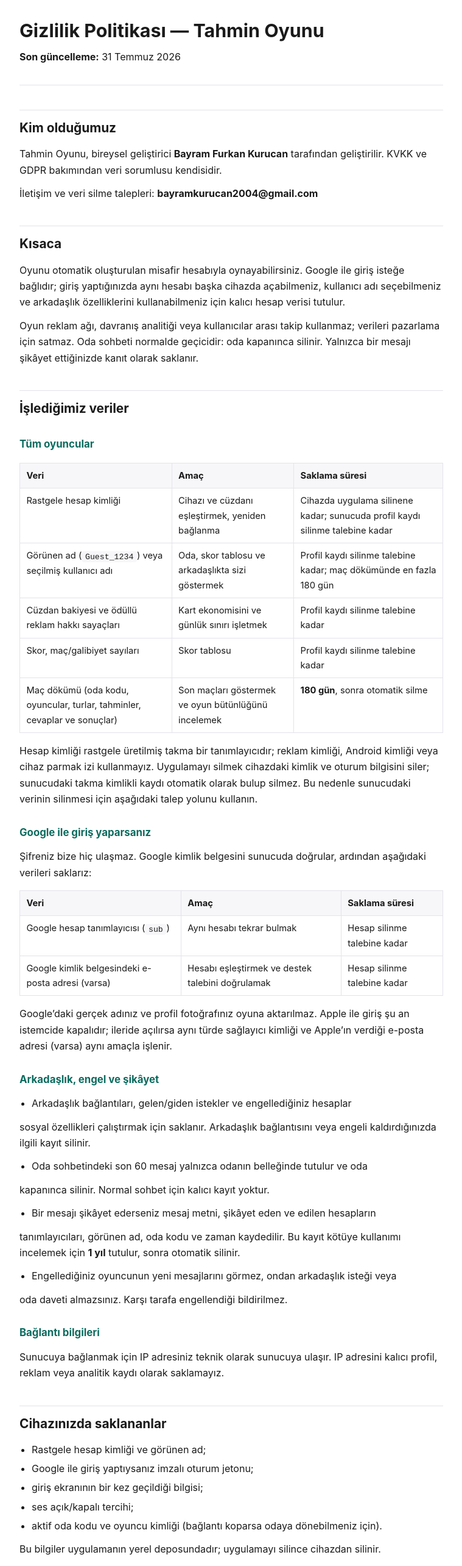
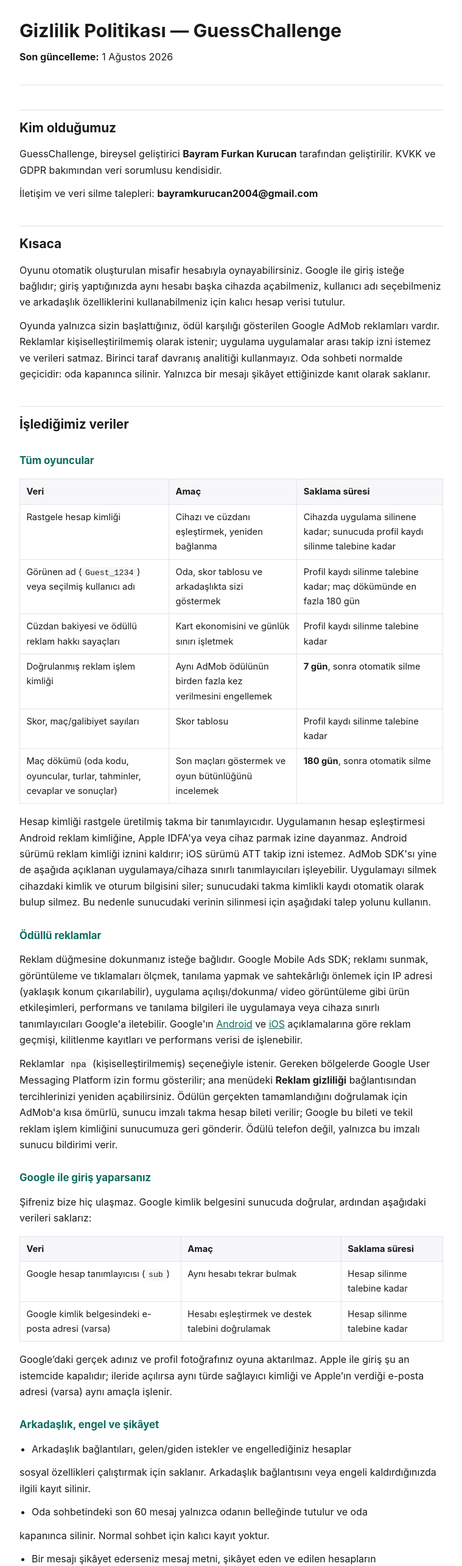
Before and after one commit to bayramfurkankurucan/tahminoyunu-gizlilik, a plain HTML site: page index.html in a window 1280 px wide. Shown: the top 2568 px of the page at 61% size, without its empty margins (260-1019 px from the left). Drawn offline with Linux system fonts and the light colour scheme.

Commit message:
Gizlilik sayfasini GuessChallenge icin guncelle

```diff
--- a/index.html
+++ b/index.html
@@ -3,8 +3,8 @@
 <head>
 <meta charset="utf-8">
 <meta name="viewport" content="width=device-width, initial-scale=1">
-<title>Gizlilik Politikası — Tahmin Oyunu</title>
-<meta name="description" content="Tahmin Oyunu gizlilik politikası: hangi veriler işleniyor, ne kadar saklanıyor, haklarınız neler.">
+<title>Gizlilik Politikası — GuessChallenge</title>
+<meta name="description" content="GuessChallenge gizlilik politikası: hangi veriler işleniyor, ne kadar saklanıyor, haklarınız neler.">
 <style>
   :root { color-scheme: light dark; --bg:#fff; --fg:#1a1a1a; --muted:#5a5a6a; --line:#e3e3ea; --accent:#0b6b5e; --card:#f7f7fa; }
   @media (prefers-color-scheme: dark) {
@@ -39,19 +39,22 @@
 </style>
 </head>
 <body>
-<h1>Gizlilik Politikası — Tahmin Oyunu</h1>
-<p><strong>Son güncelleme:</strong> 31 Temmuz 2026</p>
+<h1>Gizlilik Politikası — GuessChallenge</h1>
+<p><strong>Son güncelleme:</strong> 1 Ağustos 2026</p>
 <hr>
 <h2>Kim olduğumuz</h2>
-<p>Tahmin Oyunu, bireysel geliştirici <strong>Bayram Furkan Kurucan</strong> tarafından geliştirilir. KVKK ve GDPR bakımından veri sorumlusu kendisidir.</p>
+<p>GuessChallenge, bireysel geliştirici <strong>Bayram Furkan Kurucan</strong> tarafından geliştirilir. KVKK ve GDPR bakımından veri sorumlusu kendisidir.</p>
 <p>İletişim ve veri silme talepleri: <strong>bayramkurucan2004@gmail.com</strong></p>
 <h2>Kısaca</h2>
 <p>Oyunu otomatik oluşturulan misafir hesabıyla oynayabilirsiniz. Google ile giriş isteğe bağlıdır; giriş yaptığınızda aynı hesabı başka cihazda açabilmeniz, kullanıcı adı seçebilmeniz ve arkadaşlık özelliklerini kullanabilmeniz için kalıcı hesap verisi tutulur.</p>
-<p>Oyun reklam ağı, davranış analitiği veya kullanıcılar arası takip kullanmaz; verileri pazarlama için satmaz. Oda sohbeti normalde geçicidir: oda kapanınca silinir. Yalnızca bir mesajı şikâyet ettiğinizde kanıt olarak saklanır.</p>
+<p>Oyunda yalnızca sizin başlattığınız, ödül karşılığı gösterilen Google AdMob reklamları vardır. Reklamlar kişiselleştirilmemiş olarak istenir; uygulama uygulamalar arası takip izni istemez ve verileri satmaz. Birinci taraf davranış analitiği kullanmayız. Oda sohbeti normalde geçicidir: oda kapanınca silinir. Yalnızca bir mesajı şikâyet ettiğinizde kanıt olarak saklanır.</p>
 <h2>İşlediğimiz veriler</h2>
 <h3>Tüm oyuncular</h3>
-<div class="scroll"><table><thead><tr><th>Veri</th><th>Amaç</th><th>Saklama süresi</th></tr></thead><tbody><tr><td>Rastgele hesap kimliği</td><td>Cihazı ve cüzdanı eşleştirmek, yeniden bağlanma</td><td>Cihazda uygulama silinene kadar; sunucuda profil kaydı silinme talebine kadar</td></tr><tr><td>Görünen ad (<code>Guest_1234</code>) veya seçilmiş kullanıcı adı</td><td>Oda, skor tablosu ve arkadaşlıkta sizi göstermek</td><td>Profil kaydı silinme talebine kadar; maç dökümünde en fazla 180 gün</td></tr><tr><td>Cüzdan bakiyesi ve ödüllü reklam hakkı sayaçları</td><td>Kart ekonomisini ve günlük sınırı işletmek</td><td>Profil kaydı silinme talebine kadar</td></tr><tr><td>Skor, maç/galibiyet sayıları</td><td>Skor tablosu</td><td>Profil kaydı silinme talebine kadar</td></tr><tr><td>Maç dökümü (oda kodu, oyuncular, turlar, tahminler, cevaplar ve sonuçlar)</td><td>Son maçları göstermek ve oyun bütünlüğünü incelemek</td><td><strong>180 gün</strong>, sonra otomatik silme</td></tr></tbody></table></div>
-<p>Hesap kimliği rastgele üretilmiş takma bir tanımlayıcıdır; reklam kimliği, Android kimliği veya cihaz parmak izi kullanmayız. Uygulamayı silmek cihazdaki kimlik ve oturum bilgisini siler; sunucudaki takma kimlikli kaydı otomatik olarak bulup silmez. Bu nedenle sunucudaki verinin silinmesi için aşağıdaki talep yolunu kullanın.</p>
+<div class="scroll"><table><thead><tr><th>Veri</th><th>Amaç</th><th>Saklama süresi</th></tr></thead><tbody><tr><td>Rastgele hesap kimliği</td><td>Cihazı ve cüzdanı eşleştirmek, yeniden bağlanma</td><td>Cihazda uygulama silinene kadar; sunucuda profil kaydı silinme talebine kadar</td></tr><tr><td>Görünen ad (<code>Guest_1234</code>) veya seçilmiş kullanıcı adı</td><td>Oda, skor tablosu ve arkadaşlıkta sizi göstermek</td><td>Profil kaydı silinme talebine kadar; maç dökümünde en fazla 180 gün</td></tr><tr><td>Cüzdan bakiyesi ve ödüllü reklam hakkı sayaçları</td><td>Kart ekonomisini ve günlük sınırı işletmek</td><td>Profil kaydı silinme talebine kadar</td></tr><tr><td>Doğrulanmış reklam işlem kimliği</td><td>Aynı AdMob ödülünün birden fazla kez verilmesini engellemek</td><td><strong>7 gün</strong>, sonra otomatik silme</td></tr><tr><td>Skor, maç/galibiyet sayıları</td><td>Skor tablosu</td><td>Profil kaydı silinme talebine kadar</td></tr><tr><td>Maç dökümü (oda kodu, oyuncular, turlar, tahminler, cevaplar ve sonuçlar)</td><td>Son maçları göstermek ve oyun bütünlüğünü incelemek</td><td><strong>180 gün</strong>, sonra otomatik silme</td></tr></tbody></table></div>
+<p>Hesap kimliği rastgele üretilmiş takma bir tanımlayıcıdır. Uygulamanın hesap eşleştirmesi Android reklam kimliğine, Apple IDFA'ya veya cihaz parmak izine dayanmaz. Android sürümü reklam kimliği iznini kaldırır; iOS sürümü ATT takip izni istemez. AdMob SDK'sı yine de aşağıda açıklanan uygulamaya/cihaza sınırlı tanımlayıcıları işleyebilir. Uygulamayı silmek cihazdaki kimlik ve oturum bilgisini siler; sunucudaki takma kimlikli kaydı otomatik olarak bulup silmez. Bu nedenle sunucudaki verinin silinmesi için aşağıdaki talep yolunu kullanın.</p>
+<h3>Ödüllü reklamlar</h3>
+<p>Reklam düğmesine dokunmanız isteğe bağlıdır. Google Mobile Ads SDK; reklamı sunmak, görüntüleme ve tıklamaları ölçmek, tanılama yapmak ve sahtekârlığı önlemek için IP adresi (yaklaşık konum çıkarılabilir), uygulama açılışı/dokunma/ video görüntüleme gibi ürün etkileşimleri, performans ve tanılama bilgileri ile uygulamaya veya cihaza sınırlı tanımlayıcıları Google'a iletebilir. Google'ın <a href="https://developers.google.com/admob/android/privacy/play-data-disclosure">Android</a> ve <a href="https://developers.google.com/admob/ios/privacy/data-disclosure">iOS</a> açıklamalarına göre reklam geçmişi, kilitlenme kayıtları ve performans verisi de işlenebilir.</p>
+<p>Reklamlar <code>npa</code> (kişiselleştirilmemiş) seçeneğiyle istenir. Gereken bölgelerde Google User Messaging Platform izin formu gösterilir; ana menüdeki <strong>Reklam gizliliği</strong> bağlantısından tercihlerinizi yeniden açabilirsiniz. Ödülün gerçekten tamamlandığını doğrulamak için AdMob'a kısa ömürlü, sunucu imzalı takma hesap bileti verilir; Google bu bileti ve tekil reklam işlem kimliğini sunucumuza geri gönderir. Ödülü telefon değil, yalnızca bu imzalı sunucu bildirimi verir.</p>
 <h3>Google ile giriş yaparsanız</h3>
 <p>Şifreniz bize hiç ulaşmaz. Google kimlik belgesini sunucuda doğrular, ardından aşağıdaki verileri saklarız:</p>
 <div class="scroll"><table><thead><tr><th>Veri</th><th>Amaç</th><th>Saklama süresi</th></tr></thead><tbody><tr><td>Google hesap tanımlayıcısı (<code>sub</code>)</td><td>Aynı hesabı tekrar bulmak</td><td>Hesap silinme talebine kadar</td></tr><tr><td>Google kimlik belgesindeki e-posta adresi (varsa)</td><td>Hesabı eşleştirmek ve destek talebini doğrulamak</td><td>Hesap silinme talebine kadar</td></tr></tbody></table></div>
@@ -66,15 +69,16 @@
 <ul><li>Engellediğiniz oyuncunun yeni mesajlarını görmez, ondan arkadaşlık isteği veya</li></ul>
 <p>oda daveti almazsınız. Karşı tarafa engellendiği bildirilmez.</p>
 <h3>Bağlantı bilgileri</h3>
-<p>Sunucuya bağlanmak için IP adresiniz teknik olarak sunucuya ulaşır. IP adresini kalıcı profil, reklam veya analitik kaydı olarak saklamayız.</p>
+<p>Oyun sunucusuna bağlanmak için IP adresiniz teknik olarak sunucuya ulaşır. Biz IP adresini kalıcı profil veya birinci taraf analitik kaydı olarak saklamayız. AdMob'un IP adresini işlemesi yukarıdaki ödüllü reklam bölümünde ayrıca açıklanır.</p>
 <h2>Cihazınızda saklananlar</h2>
 <ul><li>Rastgele hesap kimliği ve görünen ad;</li><li>Google ile giriş yaptıysanız imzalı oturum jetonu;</li><li>giriş ekranının bir kez geçildiği bilgisi;</li><li>ses açık/kapalı tercihi;</li><li>aktif oda kodu ve oyuncu kimliği (bağlantı koparsa odaya dönebilmeniz için).</li></ul>
 <p>Bu bilgiler uygulamanın yerel deposundadır; uygulamayı silince cihazdan silinir.</p>
 <h2>Toplamadıklarımız</h2>
-<ul><li>Konum, kişi rehberi, fotoğraf, dosya, kamera veya mikrofon;</li><li>reklam kimliği ve başka uygulamalardaki hareketlerinize ilişkin izleme verisi;</li><li>çökme raporu veya davranış analitiği.</li></ul>
+<ul><li>Konum, kişi rehberi, fotoğraf, dosya, kamera veya mikrofon;</li><li>uygulamalar arası takip için ATT izni veya Android reklam kimliği izni;</li><li>kendi sistemimizde çökme raporu veya davranış analitiği (AdMob'un kendi SDK</li></ul>
+<p>tanılaması yukarıda açıklanmıştır).</p>
 <h2>Üçüncü taraflar</h2>
-<div class="scroll"><table><thead><tr><th>Bileşen</th><th>Rolü</th><th>Veri akışı</th></tr></thead><tbody><tr><td>Google ile Giriş</td><td>İsteğe bağlı kimlik doğrulama</td><td>Giriş seçildiğinde Google, kendi hesabınızla oturum açma isteğini işler; doğrulanmış <code>sub</code> ve e-posta (varsa) sunucumuza gelir.</td></tr><tr><td>Amazon Web Services / DynamoDB</td><td>Üretimde kalıcı veri deposu</td><td>Yukarıdaki hesap, sosyal, skor ve maç kayıtları Frankfurt (<code>eu-central-1</code>) bölgesinde tutulur.</td></tr><tr><td>Capacitor</td><td>Mobil uygulama kabuğu</td><td>Kendi başına analitik veya reklam verisi toplamaz.</td></tr></tbody></table></div>
-<p>Google ile giriş dışındaki verileri reklam ağına, veri aracısına veya analitik sağlayıcısına paylaşmayız. Tüm üretim istemci-sunucu trafiği HTTPS/WSS ile şifrelenir.</p>
+<div class="scroll"><table><thead><tr><th>Bileşen</th><th>Rolü</th><th>Veri akışı</th></tr></thead><tbody><tr><td>Google ile Giriş</td><td>İsteğe bağlı kimlik doğrulama</td><td>Giriş seçildiğinde Google, kendi hesabınızla oturum açma isteğini işler; doğrulanmış <code>sub</code> ve e-posta (varsa) sunucumuza gelir.</td></tr><tr><td>Google AdMob ve User Messaging Platform</td><td>İsteğe bağlı ödüllü reklam, izin yönetimi ve sahtekârlık önleme</td><td>IP/yaklaşık konum, reklam ve ürün etkileşimleri, tanılama/performans verisi, uygulamaya veya cihaza sınırlı tanımlayıcılar ve kısa ömürlü ödül doğrulama bileti Google tarafından işlenebilir. Reklamlar kişiselleştirilmemiş istenir; ayrıntılar <a href="https://policies.google.com/privacy">Google Gizlilik Politikası</a> içindedir.</td></tr><tr><td>Amazon Web Services / DynamoDB</td><td>Üretimde kalıcı veri deposu</td><td>Yukarıdaki hesap, sosyal, skor ve maç kayıtları Frankfurt (<code>eu-central-1</code>) bölgesinde tutulur.</td></tr><tr><td>Capacitor</td><td>Mobil uygulama kabuğu</td><td>Kendi başına analitik veya reklam verisi toplamaz.</td></tr></tbody></table></div>
+<p>AdMob ile yukarıda sayılan reklam verileri dışında bir reklam ağına, veri aracısına veya ayrı bir analitik sağlayıcısına veri paylaşmayız. Tüm üretim istemci-sunucu trafiği HTTPS/WSS ile şifrelenir; Google Mobile Ads SDK verileri de aktarım sırasında TLS kullanır.</p>
 <h2>Haklarınız ve silme talebi</h2>
 <p>Verilerinize erişme, yanlış bilgiyi düzeltme ve hesabınıza bağlı verilerin silinmesini isteme hakkınız vardır. E-posta adresimize şunları yazın:</p>
 <ul><li>bağlı hesapta kayıtlı e-posta adresi veya seçilmiş kullanıcı adı;</li><li>misafir hesapta görünen <code>Guest_1234</code> adı ve yaklaşık son oynama tarihi;</li><li>talebinizin erişim, düzeltme veya silme olduğu.</li></ul>
@@ -85,6 +89,6 @@
 <p>Oyuncu adları ve sohbet mesajları otomatik olarak filtrelenir. Yine de uygunsuz içerikle karşılaşırsanız mesaj menüsünden <strong>Şikâyet et</strong> veya <strong>Engelle</strong> seçeneğini kullanın; ayrıca e-posta ile de bildirim yapabilirsiniz.</p>
 <h2>Değişiklikler</h2>
 <p>Veri akışını, saklama süresini veya kullanılan sağlayıcıları değiştirirsek bu politikayı ve mağaza beyanlarını aynı sürümde güncelleriz.</p>
-<footer>Tahmin Oyunu · Bayram Furkan Kurucan</footer>
+<footer>GuessChallenge · Bayram Furkan Kurucan</footer>
 </body>
 </html>
```
Also changed, not shown: 1 other file.
